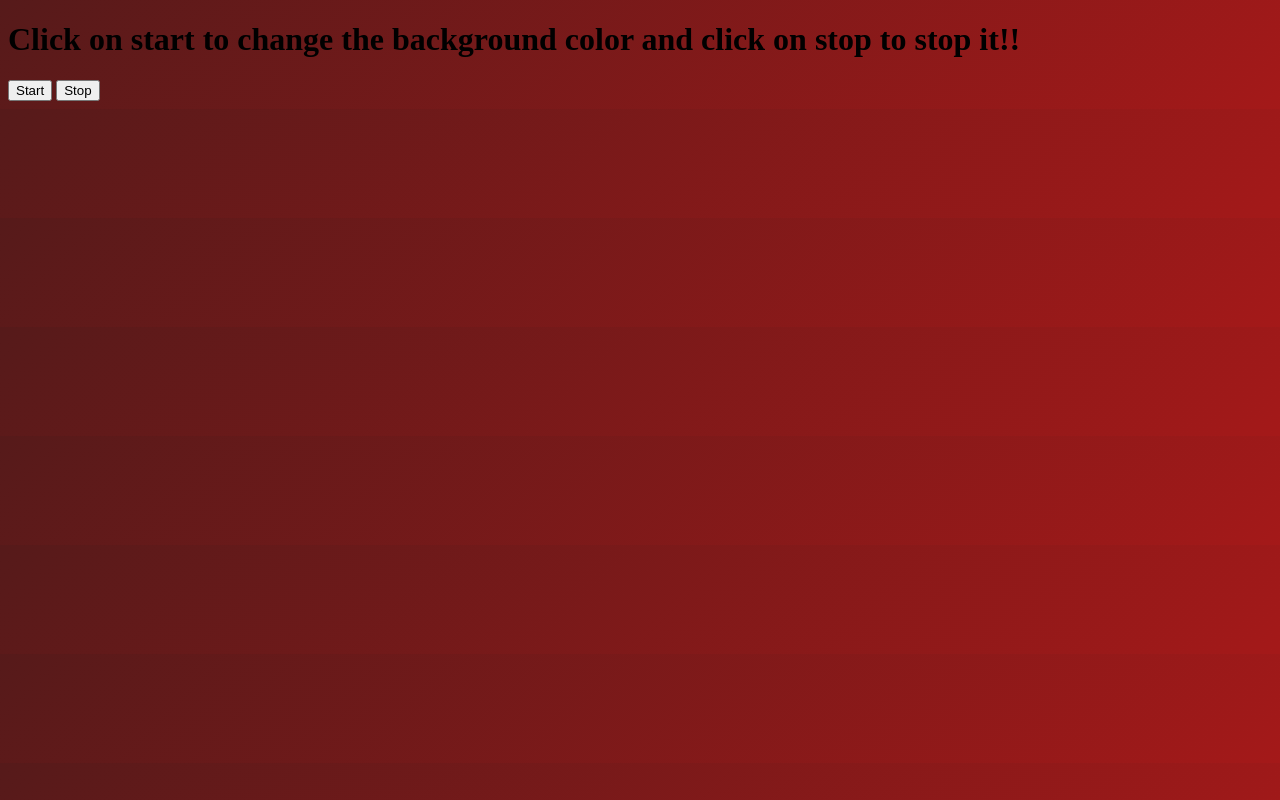
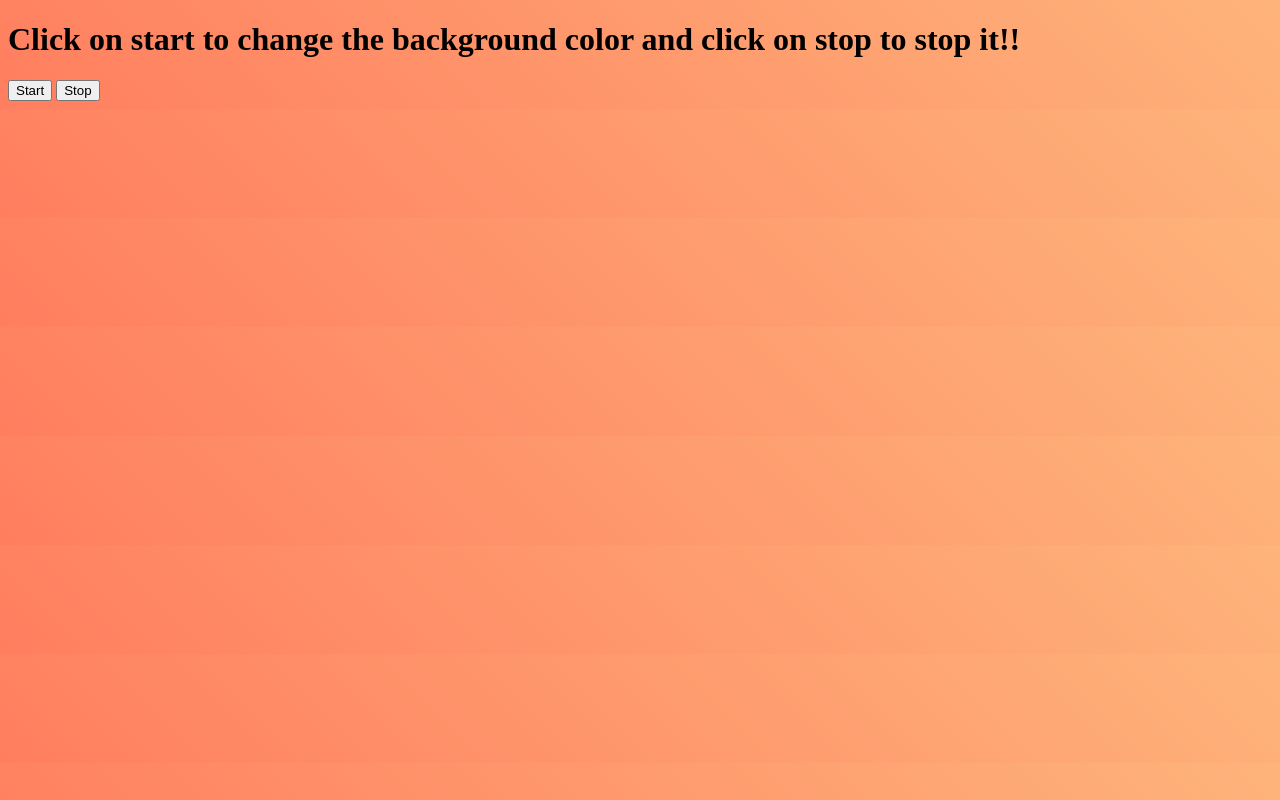
Before and after one commit to shregupta24/Unlimited_colors, a plain HTML site: page index.html in a window 1280 px wide. Drawn offline with Linux system fonts and the light colour scheme.

Commit message:
changes in css file

```diff
--- a/bg.css
+++ b/bg.css
@@ -1,3 +1,3 @@
 body{
-    background: linear-gradient(135deg, #561a1a , #a41919);
+    background: linear-gradient(45deg, #ff7e5f, #feb47b);
 }
```
